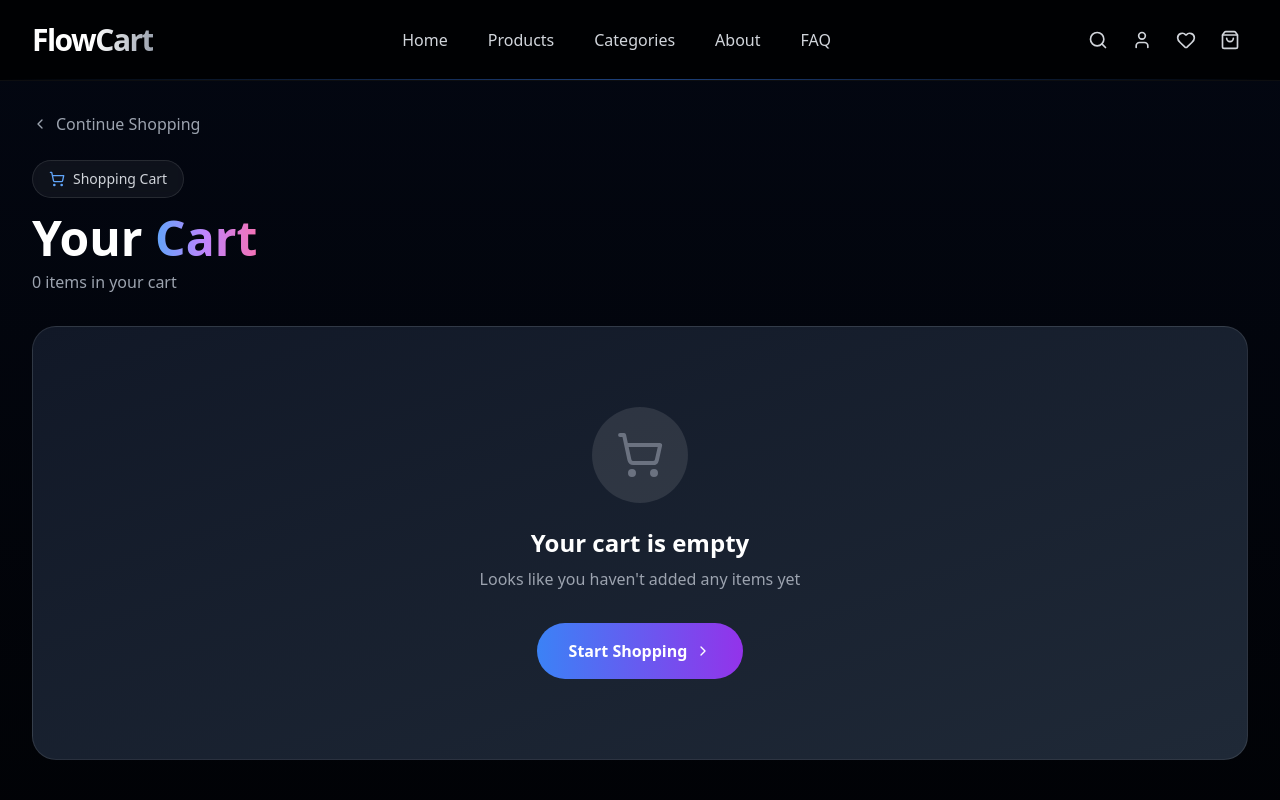
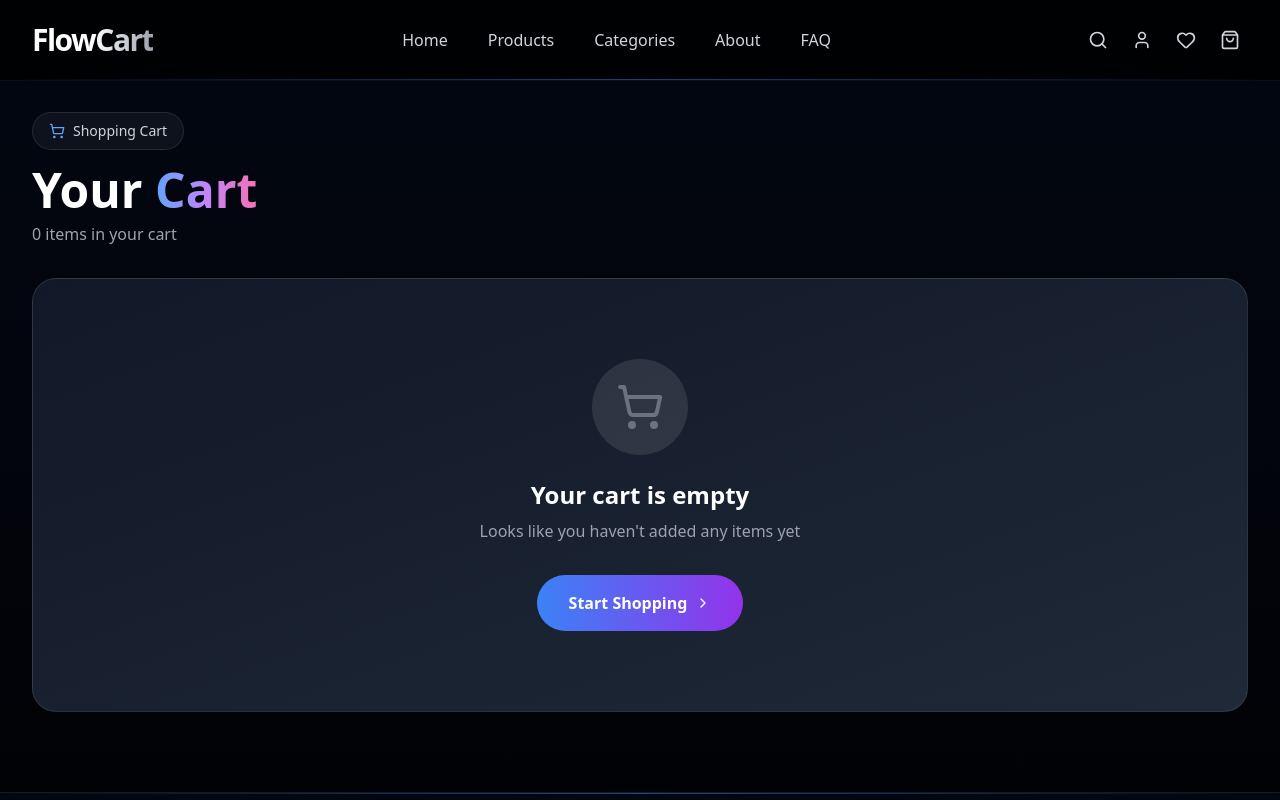
Before and after one commit to dipak560035/FlowCart-e-commerce, a Next.js app: page /cart in a window 1280 px wide. Shown: the top 800 px of the page. Built offline with nearby package versions, Linux system fonts and the light colour scheme.

Commit message:
Update page.tsx

```diff
--- a/src/app/cart/page.tsx
+++ b/src/app/cart/page.tsx
@@ -49,13 +49,7 @@ export default function CartPage() {
       <main className="pt-28 pb-20">
         <div className="max-w-7xl mx-auto px-4 sm:px-6 lg:px-8">
           {/* Back Button */}
-          <Link
-            href="/products"
-            className="inline-flex items-center gap-2 text-gray-400 hover:text-white transition-all duration-300 group mb-6"
-          >
-            <ChevronLeft className="h-4 w-4 transition-transform group-hover:-translate-x-1" />
-            Continue Shopping
-          </Link>
+
 
           {/* Header */}
           <div className="flex flex-col md:flex-row md:items-center justify-between gap-4 mb-8">
```
